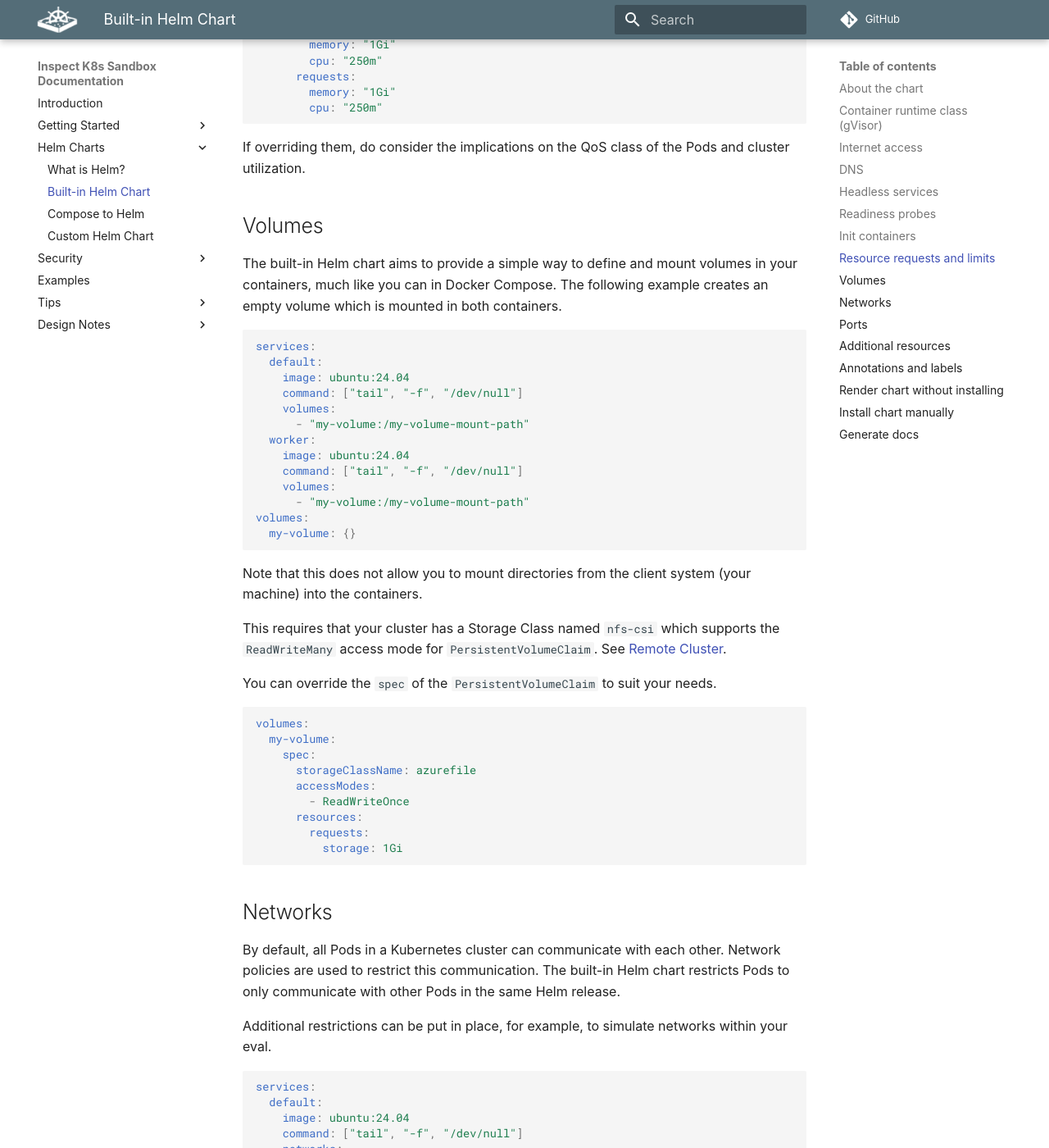
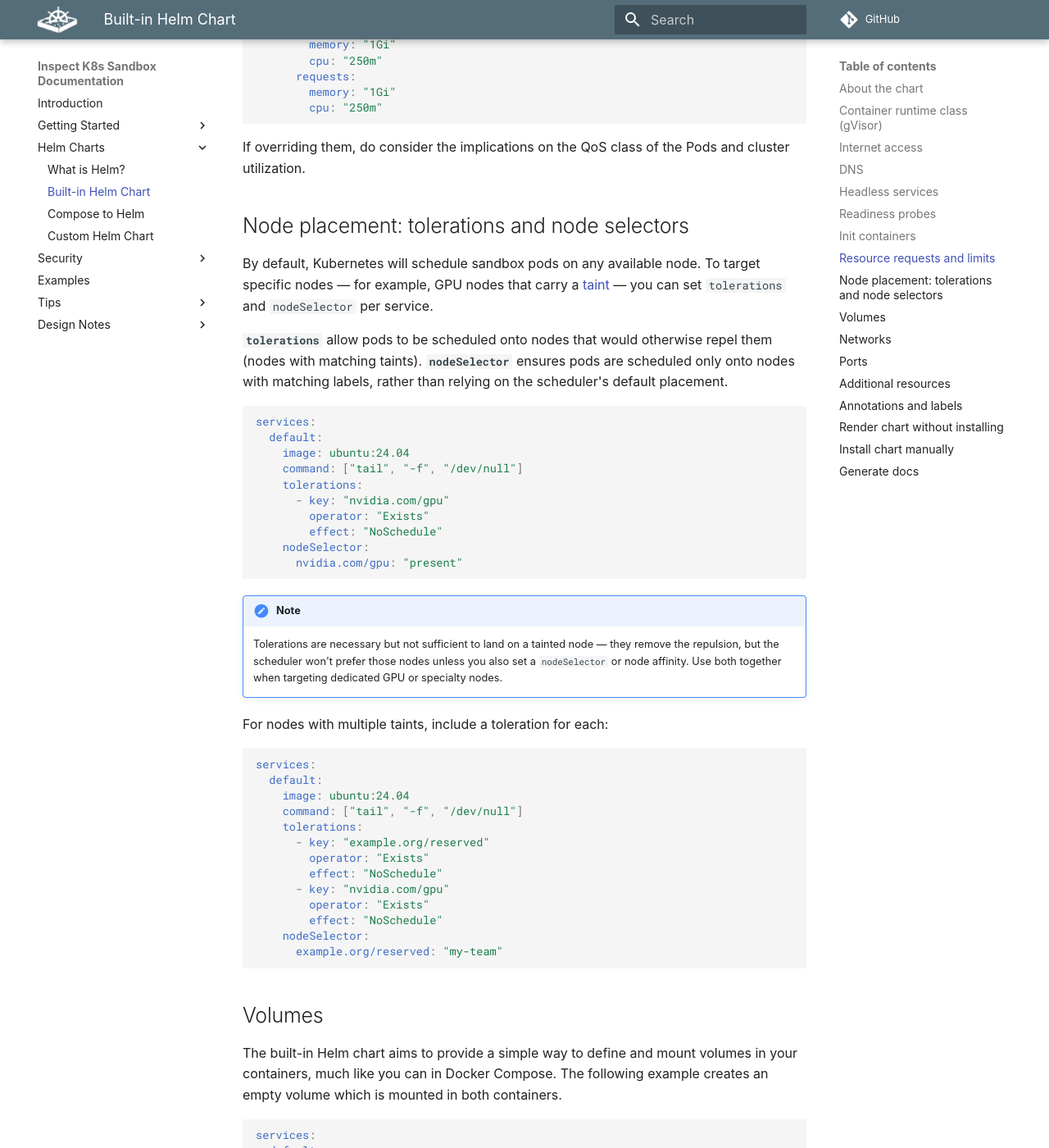
Before and after one commit to UKGovernmentBEIS/inspect_k8s_sandbox, an MkDocs documentation site: the page built from docs/docs/helm/built-in-chart.md, in a window 1280 px wide and 1400 px high, scrolled down 5237 px. Shown: the whole window at 82% size. Built offline with MkDocs 1.6.1 and Material for MkDocs 9.7.7, drawn with Linux system fonts in a browser that asks for light colours; some web fonts are replaced; comment, search, counter and statistics services are not loaded.

Commit message:
docs: document tolerations and nodeSelector per-service in built-in chart
These values already exist in values.yaml and are templated in services.yaml
but had no documentation. Useful for targeting GPU nodes with taints.

Co-Authored-By: Claude Sonnet 4.6 <noreply@anthropic.com>

````diff
--- a/docs/docs/helm/built-in-chart.md
+++ b/docs/docs/helm/built-in-chart.md
@@ -303,6 +303,54 @@ services:
 If overriding them, do consider the implications on the QoS class of the Pods and
 cluster utilization.
 
+## Node placement: tolerations and node selectors
+
+By default, Kubernetes will schedule sandbox pods on any available node. To target
+specific nodes — for example, GPU nodes that carry a
+[taint](https://kubernetes.io/docs/concepts/scheduling-eviction/taint-and-toleration/)
+— you can set `tolerations` and `nodeSelector` per service.
+
+**`tolerations`** allow pods to be scheduled onto nodes that would otherwise repel them
+(nodes with matching taints). **`nodeSelector`** ensures pods are scheduled only onto
+nodes with matching labels, rather than relying on the scheduler's default placement.
+
+```yaml
+services:
+  default:
+    image: ubuntu:24.04
+    command: ["tail", "-f", "/dev/null"]
+    tolerations:
+      - key: "nvidia.com/gpu"
+        operator: "Exists"
+        effect: "NoSchedule"
+    nodeSelector:
+      nvidia.com/gpu: "present"
+```
+
+!!! note
+    Tolerations are necessary but not sufficient to land on a tainted node — they
+    remove the repulsion, but the scheduler won't prefer those nodes unless you also
+    set a `nodeSelector` or node affinity. Use both together when targeting dedicated
+    GPU or specialty nodes.
+
+For nodes with multiple taints, include a toleration for each:
+
+```yaml
+services:
+  default:
+    image: ubuntu:24.04
+    command: ["tail", "-f", "/dev/null"]
+    tolerations:
+      - key: "example.org/reserved"
+        operator: "Exists"
+        effect: "NoSchedule"
+      - key: "nvidia.com/gpu"
+        operator: "Exists"
+        effect: "NoSchedule"
+    nodeSelector:
+      example.org/reserved: "my-team"
+```
+
 ## Volumes
 
 The built-in Helm chart aims to provide a simple way to define and mount volumes in your
````
